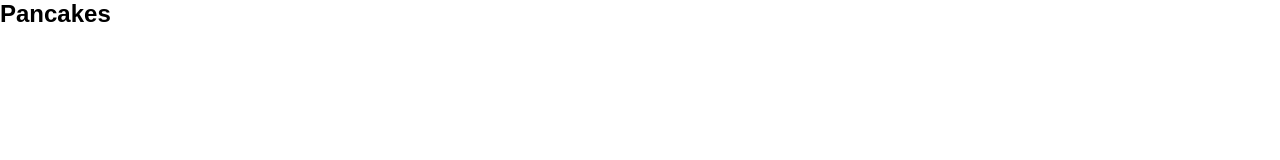
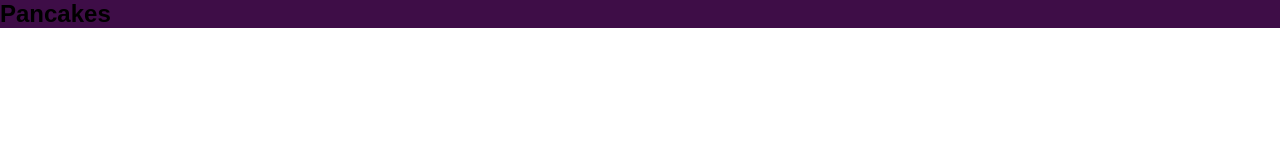
Before and after one commit to Mahlatse-tshimologong/pancake, a plain HTML site: page index.html in a window 1280 px wide. Drawn offline with Linux system fonts and the light colour scheme.

Commit message:
added background color for nav

```diff
--- a/style.css
+++ b/style.css
@@ -4,3 +4,8 @@
     box-sizing: border-box;
     font-family: Arial, Helvetica, sans-serif;
 }
+/* HEADER */
+nav {
+background-color: #3e0d47;
+}
+/* _________________ */
```
